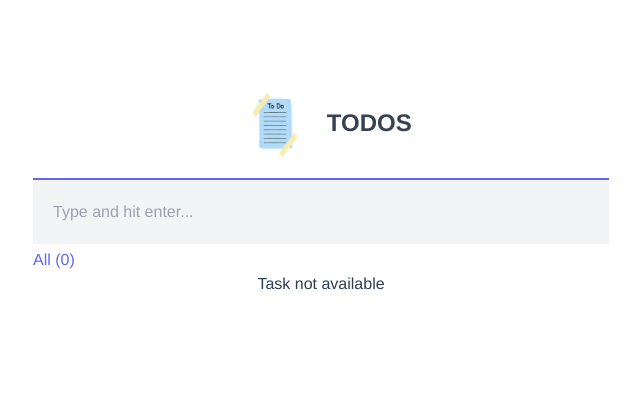
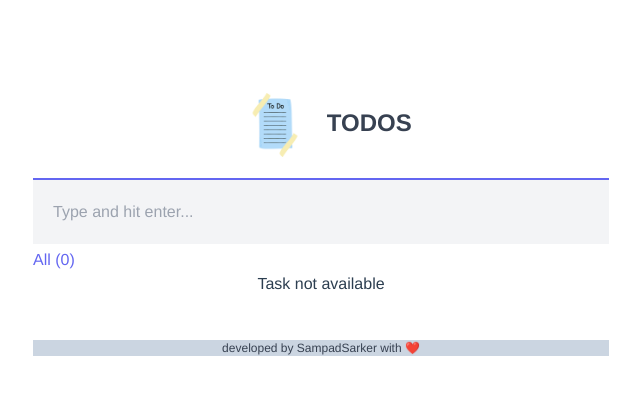
Before and after one commit to Sampad-Sarker/vue-todo, a Vue app: page / in a window 1280 px wide. Shown: the top 394 px of the page, without its empty margins (319-959 px from the left). Built offline with nearby package versions, Linux system fonts and the light colour scheme.

Commit message:
footer added

```diff
--- a/index.html
+++ b/index.html
@@ -9,6 +9,7 @@
   <body>
 
     <div id="app"></div>
+
     <script type="module" src="/src/main.js"></script>
   </body>
 </html>
--- a/src/App.vue
+++ b/src/App.vue
@@ -67,7 +67,12 @@
       <div v-if="!filteredTodos.length">
         <p>Task not available</p>
       </div>
+      <div >
+        <p class="app-footer">developed by <span><a href="https://twitter.com/SampadSarker" >SampadSarker</a></span>  with <span class="animate-pulse">❤️</span></p>
+      </div>
     </div>
+
+
   </div>
 </template>
 
--- a/src/index.css
+++ b/src/index.css
@@ -2,15 +2,10 @@
 @tailwind components;
 @tailwind utilities;
 
-  /* .clear-button-activated{
-    color:green;
-    cursor:pointer;
+  .app-footer {
+    @apply text-xs  text-center text-gray-700 bg-slate-300 mt-10
+    ;
   }
-
-  .clear-button-deactivated{
-    opacity: 0.5;
-    cursor:not-allowed;
-  } */
 
   img{
     width: 90px;
@@ -59,7 +54,7 @@
     @apply flex flex-col space-y-1 ;
   }
   .todo {
-    @apply flex items-center py-4 pl-4 space-x-4  transition-all duration-200 border-l-4 border-yellow-400 cursor-pointer hover:bg-gray-100 ;
+    @apply flex justify-between items-center py-4 pl-4  transition-all duration-200 border-l-4 border-yellow-400 cursor-pointer hover:bg-gray-100 ;
   }
 
   .todo__status-dot {
```
